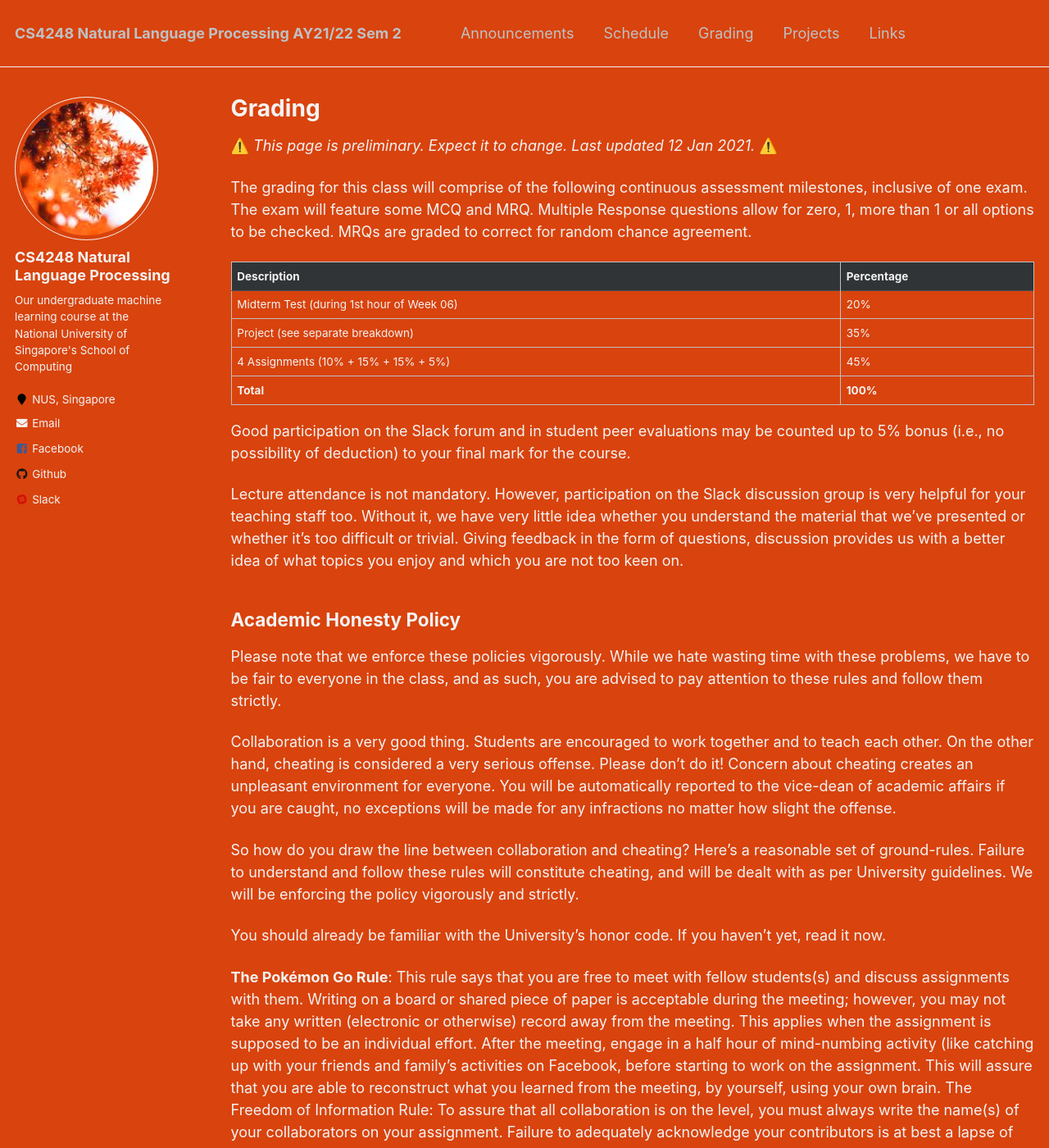
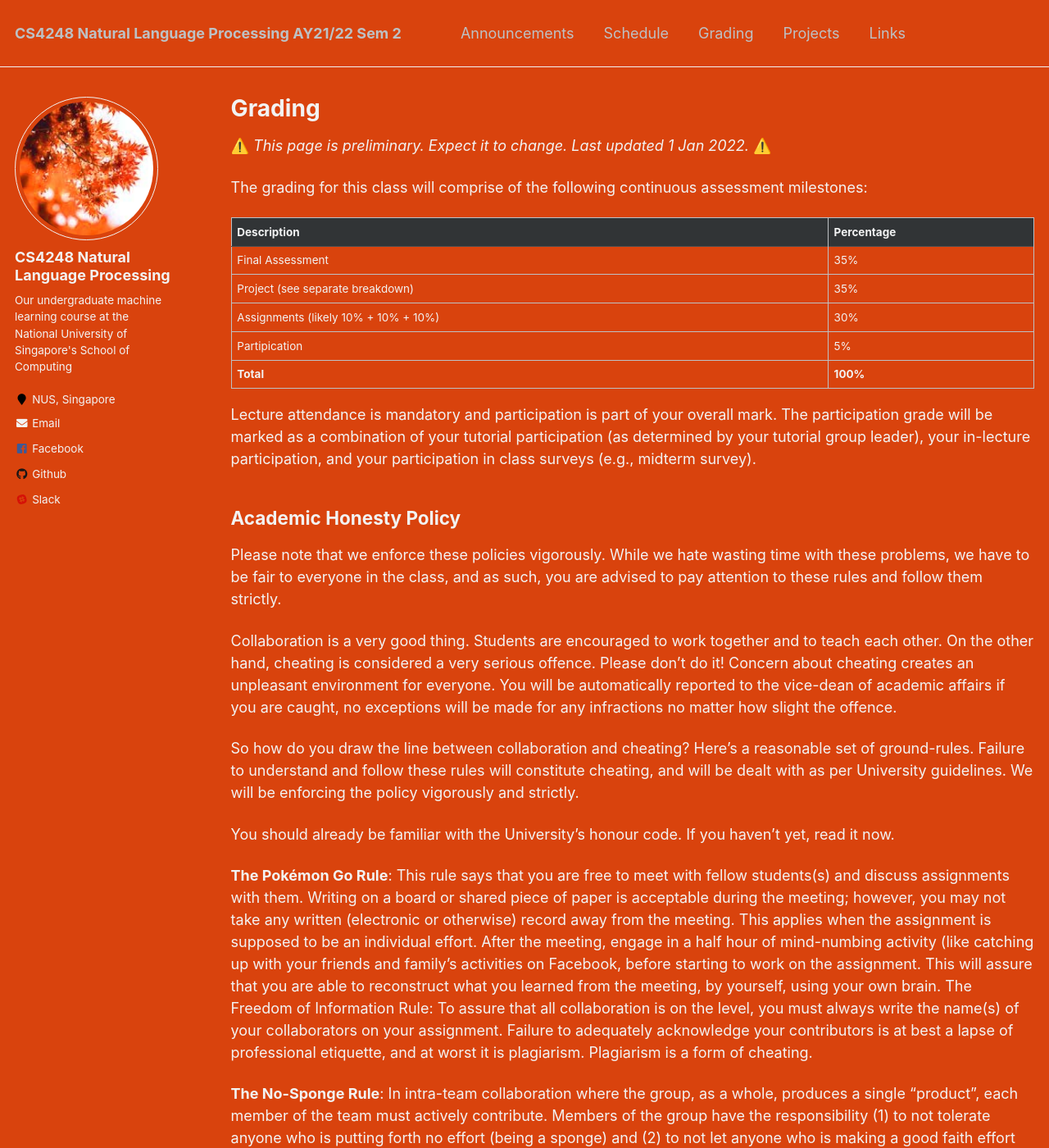
Before and after one commit to knmnyn/cs4248-2120, a Jekyll site: the page built from _pages/grading.md, in a window 1280 px wide and 1400 px high. Shown: the whole window at 82% size. Built offline with Jekyll 4.4.1, drawn with Linux system fonts in a browser that asks for light colours.

Commit message:
Fix grading page.

```diff
--- a/_pages/grading.md
+++ b/_pages/grading.md
@@ -7,28 +7,22 @@
 
 {% include base_path %}
 
-⚠️ _This page is preliminary.  Expect it to change. Last updated 12 Jan 2021._ ⚠️
+⚠️ _This page is preliminary.  Expect it to change. Last updated 1 Jan 2022._ ⚠️
 
-The grading for this class will comprise of the following continuous assessment milestones, inclusive of one exam. The exam will feature some MCQ and MRQ.  Multiple Response questions allow for zero, 1, more than 1 or all options to be checked.  MRQs are graded to correct for random chance agreement.
+The grading for this class will comprise of the following continuous assessment milestones:
 
 <table class="table table-striped" style="margin-left: auto; margin-right:auto">
   <thead class="thead-inverse"><tr><th>Description</th><th>Percentage</th></tr></thead>
   <tbody>
-    <tr><td>Midterm Test (during 1st hour of Week 06)</td><td>20%</td></tr>
+    <tr><td>Final Assessment</td><td>35%</td></tr>
     <tr><td>Project (see separate breakdown)</td><td>35%</td></tr>
-    <tr><td>4 Assignments (10% + 15% + 15% + 5%)</td><td>45%</td></tr>
+    <tr><td>Assignments (likely 10% + 10% + 10%)</td><td>30%</td></tr>
+    <tr><td>Partipication</td><td>5%</td></tr>
     <tr><th><b>Total</b></th><th><b>100%</b></th></tr>
   </tbody>
 </table>
 
-Good participation on the Slack forum and in student peer evaluations may be counted up to 5% bonus (i.e., no possibility of deduction) to your final mark for the course.
-
-Lecture attendance is not mandatory. However, participation on the Slack discussion group is very helpful for your
-teaching staff too. Without it, we have very little idea whether you
-understand the material that we’ve presented or whether it’s too
-difficult or trivial. Giving feedback in the form of questions,
-discussion provides us with a better idea of what topics you enjoy and
-which you are not too keen on.
+Lecture attendance is mandatory and participation is part of your overall mark.  The participation grade will be marked as a combination of your tutorial participation (as determined by your tutorial group leader), your in-lecture participation, and your participation in class surveys (e.g., midterm survey).
 
 ## Academic Honesty Policy
 
@@ -39,11 +33,11 @@
 
 Collaboration is a very good thing. Students are encouraged to work
 together and to teach each other. On the other hand, cheating is
-considered a very serious offense. Please don’t do it! Concern about
+considered a very serious offence. Please don’t do it! Concern about
 cheating creates an unpleasant environment for everyone. You will be
 automatically reported to the vice-dean of academic affairs if you are
 caught, no exceptions will be made for any infractions no matter how
-slight the offense.
+slight the offence.
 
 So how do you draw the line between collaboration and cheating? Here’s
 a reasonable set of ground-rules. Failure to understand and follow
@@ -51,7 +45,7 @@
 University guidelines. We will be enforcing the policy vigorously and
 strictly.
 
-You should already be familiar with the University’s honor code. If
+You should already be familiar with the University’s honour code. If
 you haven’t yet, read it now.
 
 **The Pokémon Go Rule**: This rule says that you are free to meet with
```
